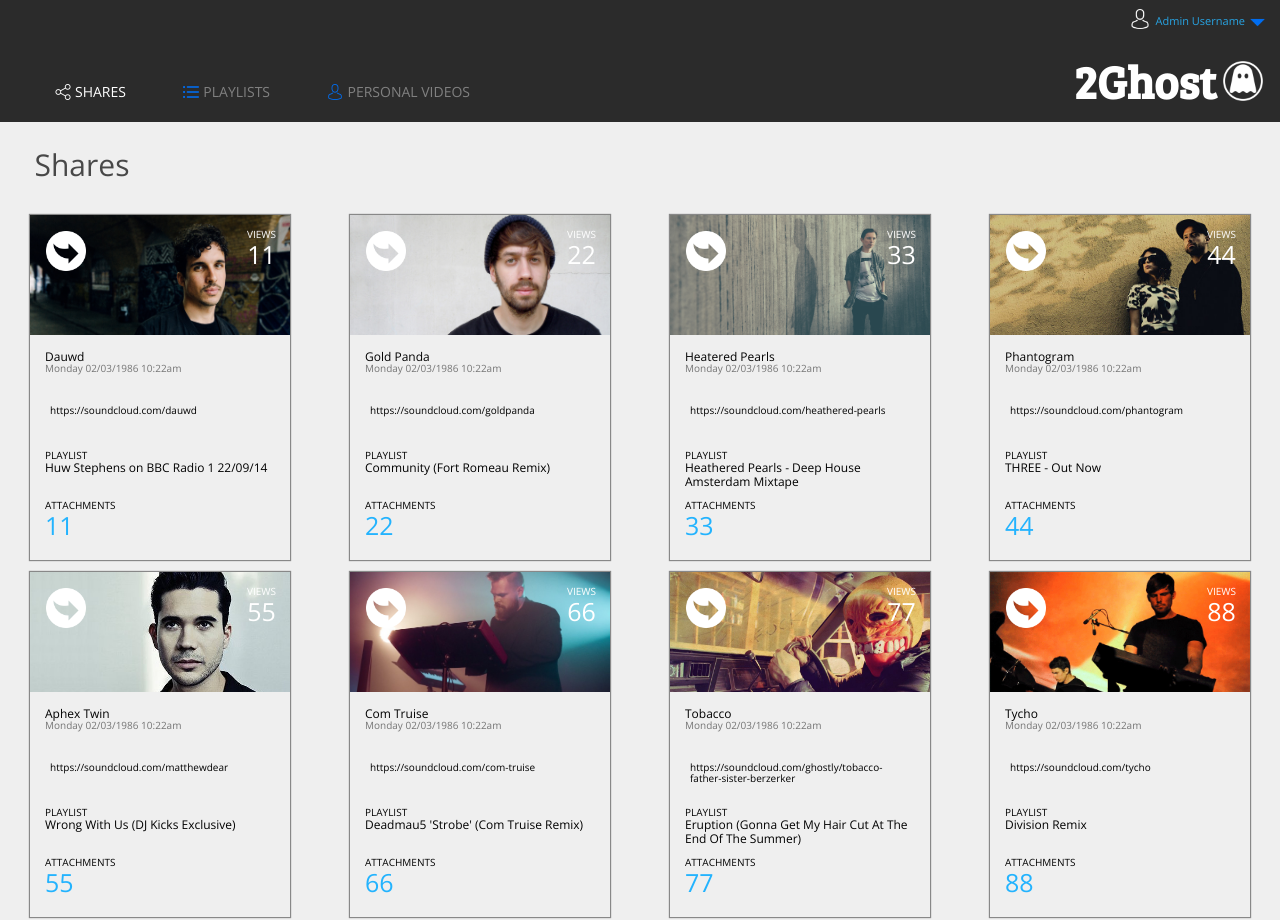
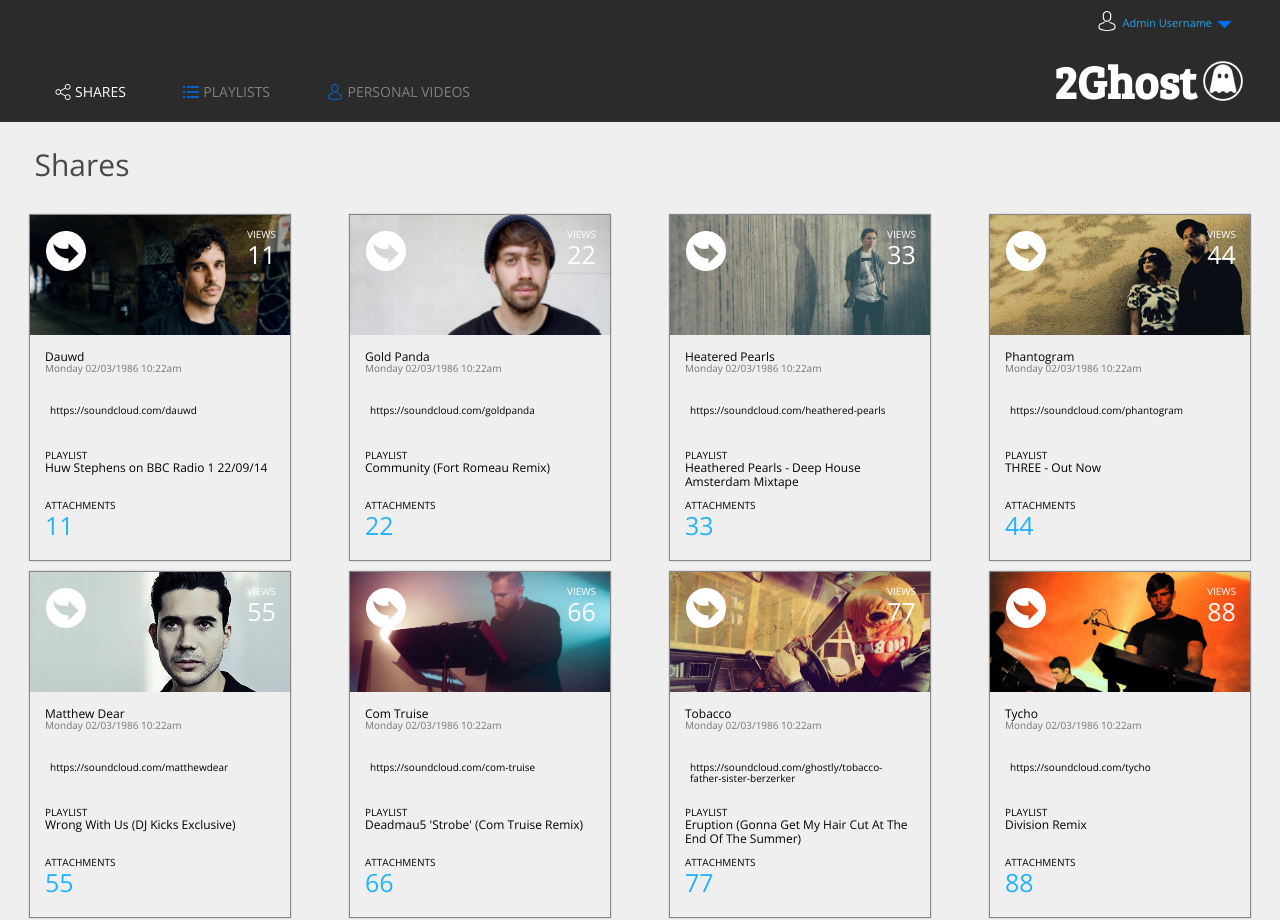
Before and after one commit to EvanSays/em-comp-challenge-2, a plain HTML site: page index.html in a window 1280 px wide. Shown: the top 920 px of the page. Drawn offline with nearby package versions, Linux system fonts and the light colour scheme.

Commit message:
add logo margin right

```diff
--- a/index.html
+++ b/index.html
@@ -189,7 +189,7 @@
       </div>
       <div class="body-wrapper">
         <div class="body-1-wrapper body">
-          <h3 class="artist-h3">Aphex Twin</h3>
+          <h3 class="artist-h3">Matthew Dear</h3>
           <h5 class="date-h3">Monday 02/03/1986 10:22am</h5>
         </div>
         <div class="body-2-wrapper body">
--- a/style.css
+++ b/style.css
@@ -113,6 +113,7 @@ body {
 .profile-wrapper {
   display: flex;
   margin: 5px;
+
 }
 
 
@@ -418,14 +419,15 @@ img {
     margin: 0px;
   }
   .profile-wrapper {
-    margin: 15px;
+    margin-right: 48px;
+    margin-top: 17px;
   }
   .logo-wrapper-2 {
     width: 238px;
     display: flex;
     justify-content: flex-end;
     align-items: center;
-    padding: 10px;
+    margin-right: 30px;
   }
   .logo-h1-2, .ghost2 {
     display: flex;
```
